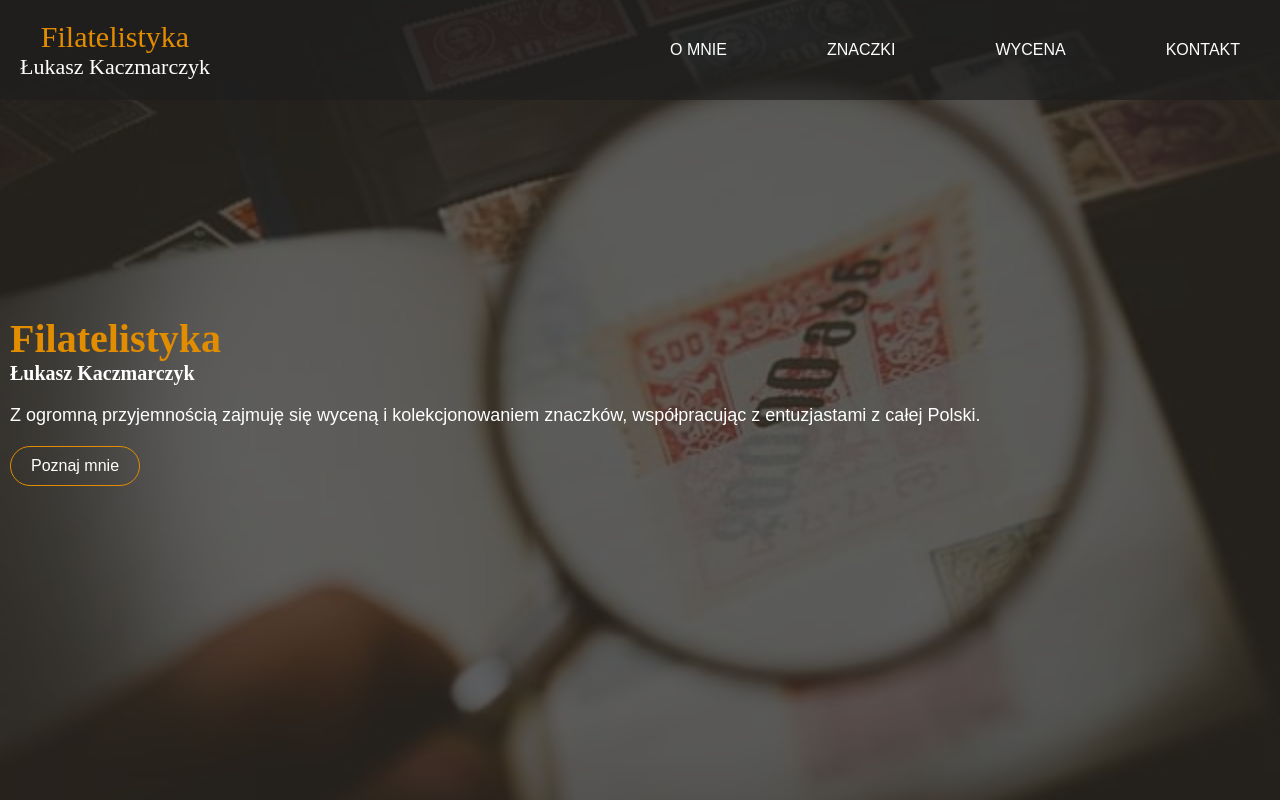
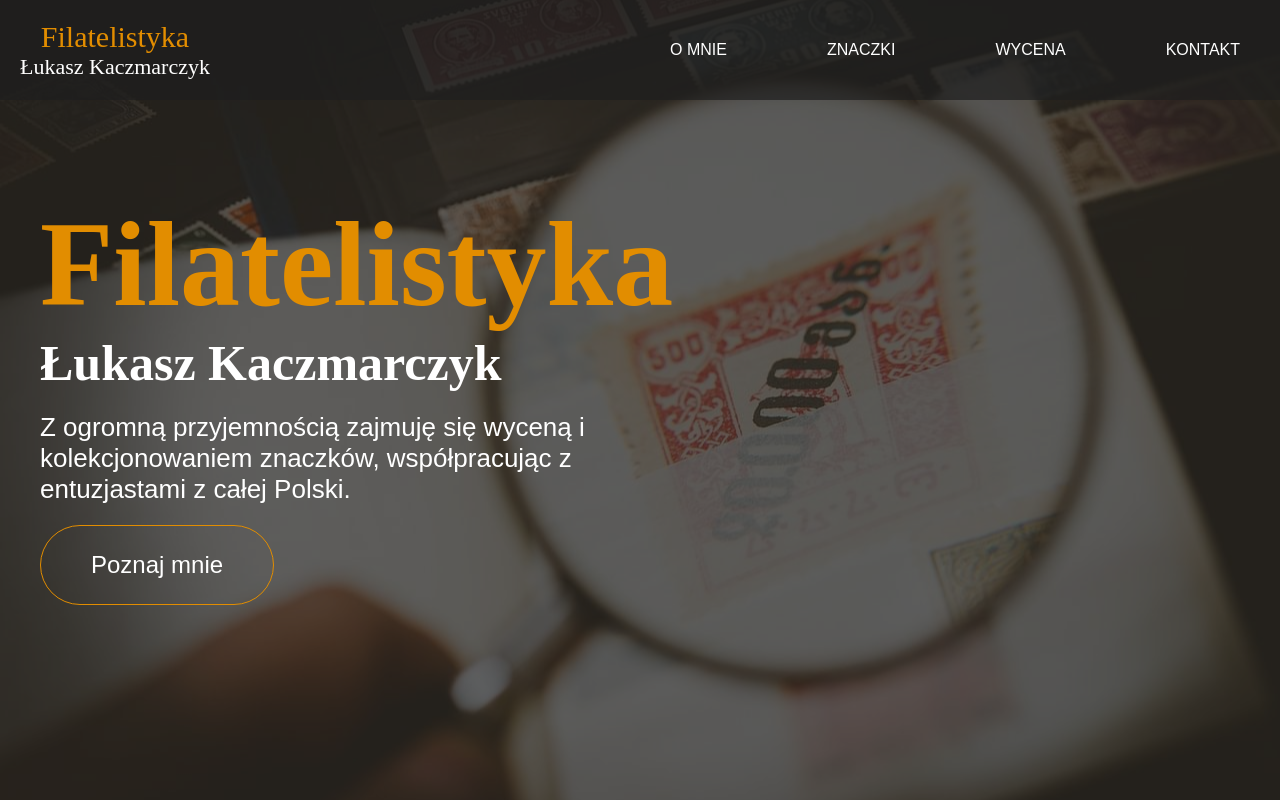
Before and after one commit to MaciejMi/Filatelistyka, a website: page index.html in a window 1280 px wide. Drawn offline with Linux system fonts and the light colour scheme; a web font is replaced by a local one.

Commit message:
add header to medium and bigger devices

```diff
--- a/index.html
+++ b/index.html
@@ -47,7 +47,7 @@
     <header class="header">
         <div class="header__image">
             <div class="header__shadow">
-
+                <div class="wrapper">
                     <div class="header__text-box">
 
                         <div class="header__title">
@@ -62,6 +62,7 @@
 
                         <a href="#" class="button">Poznaj mnie</a>
                     </div>
+                </div>
 
             </div>
         </div>
--- a/src/sass/__components.scss
+++ b/src/sass/__components.scss
@@ -16,3 +16,23 @@
 		color: c.$light-font-color;
 	}
 }
+
+@media (min-width: 576px) {
+	.button {
+		padding: 1.5rem 3rem;
+		font-size: 2rem;
+	}
+}
+
+@media (min-width: 768px) {
+	.button {
+		padding: 2rem 4rem;
+		font-size: 2.2rem;
+	}
+}
+@media (min-width: 992px) {
+	.button {
+		padding: 2.5rem 5rem;
+		font-size: 2.4rem;
+	}
+}
--- a/src/sass/__header.scss
+++ b/src/sass/__header.scss
@@ -26,6 +26,8 @@
 		display: flex;
 		flex-direction: column;
 		gap: 2rem;
+
+		max-width: 700px;
 	}
 
 	&__title {
@@ -46,3 +48,81 @@
 		font-size: 1.8rem;
 	}
 }
+
+@media (min-width: 576px) {
+	.header {
+		&__image {
+			background-image: url('../img/big-hero.jpg');
+		}
+
+		&__text-box {
+			padding: 2rem;
+		}
+
+		&__title {
+			h1 {
+				font-size: 8rem;
+			}
+
+			h2 {
+				font-size: 3rem;
+			}
+		}
+
+		&__description {
+			font-size: 2.2rem;
+		}
+	}
+}
+
+@media (min-width: 768px) {
+	.header {
+		&__text-box {
+			padding: 3rem;
+		}
+
+		&__title {
+			h1 {
+				font-size: 10rem;
+			}
+
+			h2 {
+				font-size: 4rem;
+			}
+		}
+
+		&__description {
+			font-size: 2.4rem;
+		}
+	}
+}
+
+@media (min-width: 992px) {
+	.header {
+		&__text-box {
+			padding: 4rem;
+		}
+
+		&__title {
+			h1 {
+				font-size: 12rem;
+			}
+
+			h2 {
+				font-size: 5rem;
+			}
+		}
+
+		&__description {
+			font-size: 2.6rem;
+		}
+	}
+}
+
+@media (min-width: 1440px) {
+	.header {
+		&__text-box {
+			padding: 0;
+		}
+	}
+}
```
Also changed, not shown: dist/css/style.min.css. Lines whose indentation alone changed are shown as unchanged.
